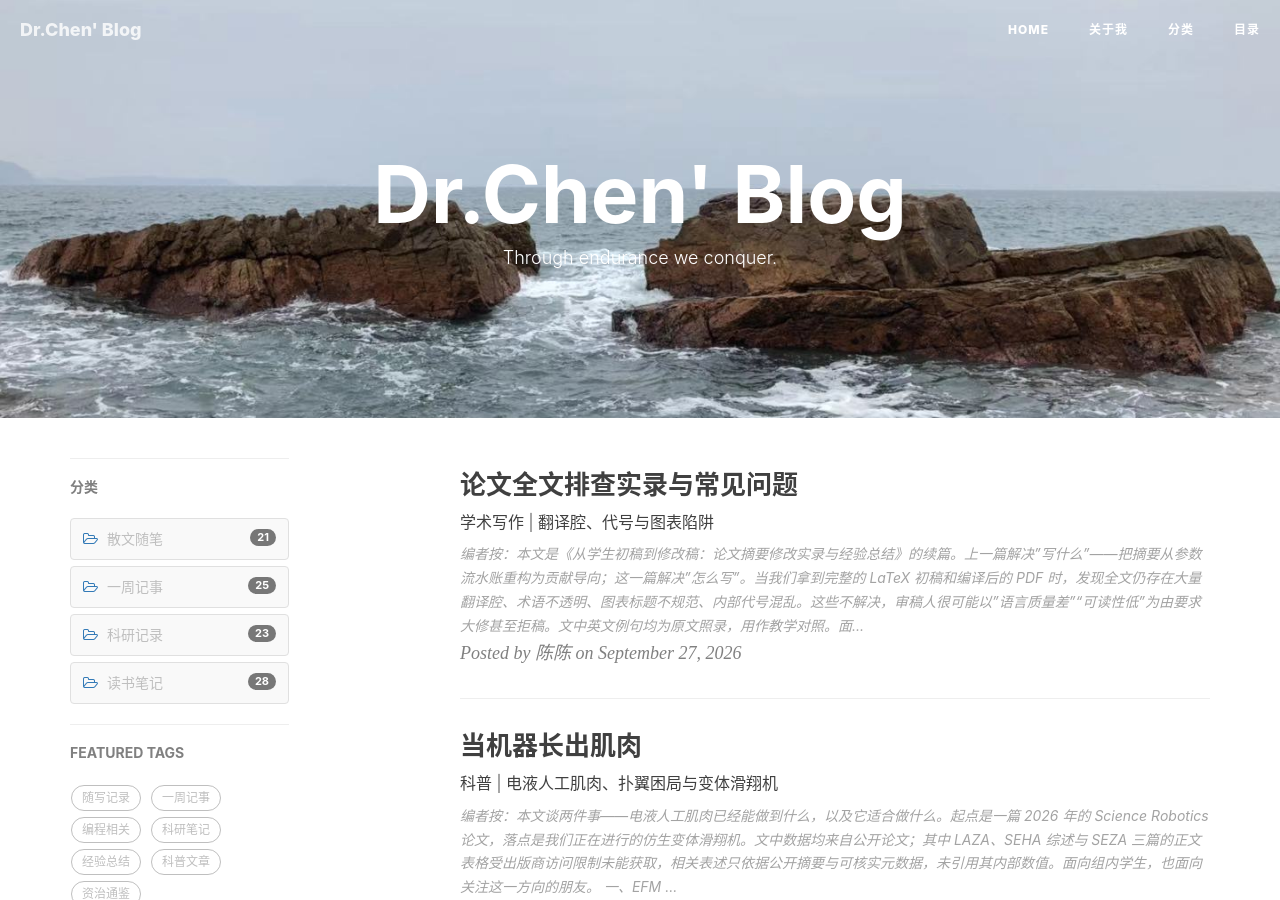
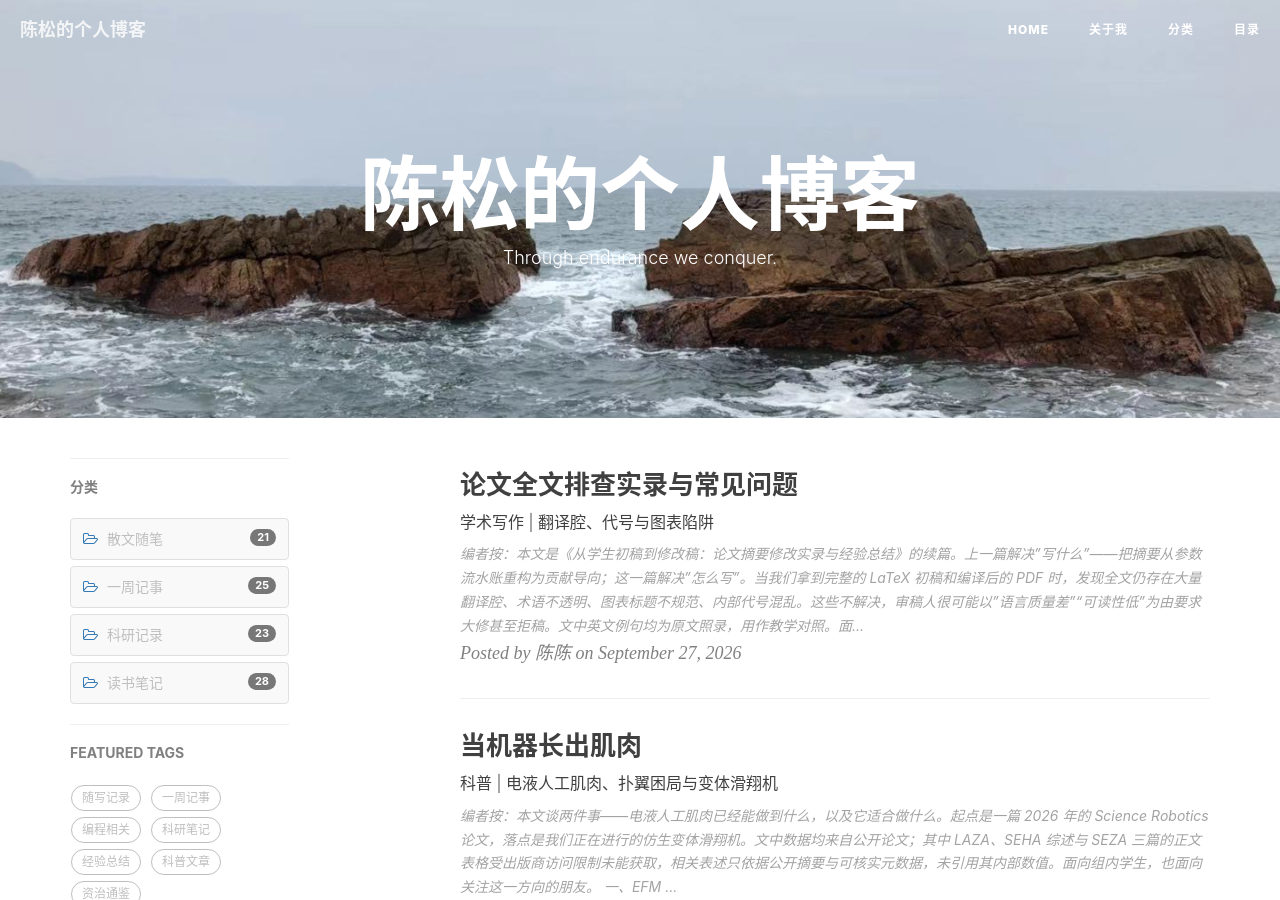
Before and after one commit to chensong212/chensong212.github.io, a Jekyll site: the page built from index.html, in a window 1280 px wide and 900 px high. Built offline with Jekyll 4.4.1, drawn with Linux system fonts in a browser that asks for light colours; nearby versions of some CDN libraries; the list of posts is cut into pages by our own code; comment, search, counter and statistics services are not loaded; some of the changed text lies outside the part shown.

Commit message:
Fix 404: add explicit date to abstract-revision post; rename site title to 陈松的个人博客

```diff
--- a/_config.yml
+++ b/_config.yml
@@ -1,10 +1,10 @@
 # Site settings
-title: Dr.Chen' Blog
-SEOTitle: Dr.Chen' Blog | CHEN
+title: 陈松的个人博客
+SEOTitle: 陈松的个人博客 | CHEN
 header-img: img/home_huizhou_2018.jpg
 email: chensongcas@163.com
 description: "Every failure is leading towards success."
-keyword: "Dr.Chen' Blog, chenchen, 陈陈"
+keyword: "陈松的个人博客, chenchen, 陈陈"
 url: "http://chensong212.github.io"          # your host, for absolute URL
 baseurl: ""      # for example, '/blog' if your blog hosted on 'host/blog'
 # github_repo: "https://github.com/chensong212/chensong212.github.io.git" # you code repository
```
Also changed, not shown: _posts/2026-08-19-abstract-revision.md (+1 -0 lines).
